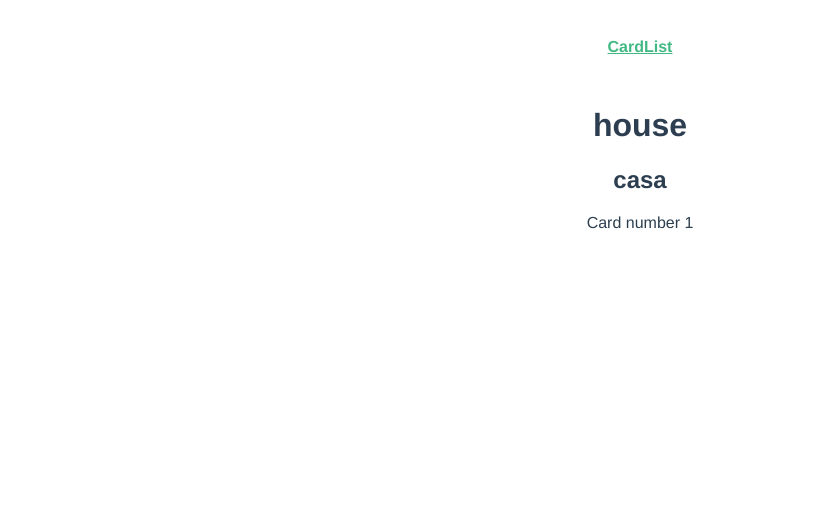
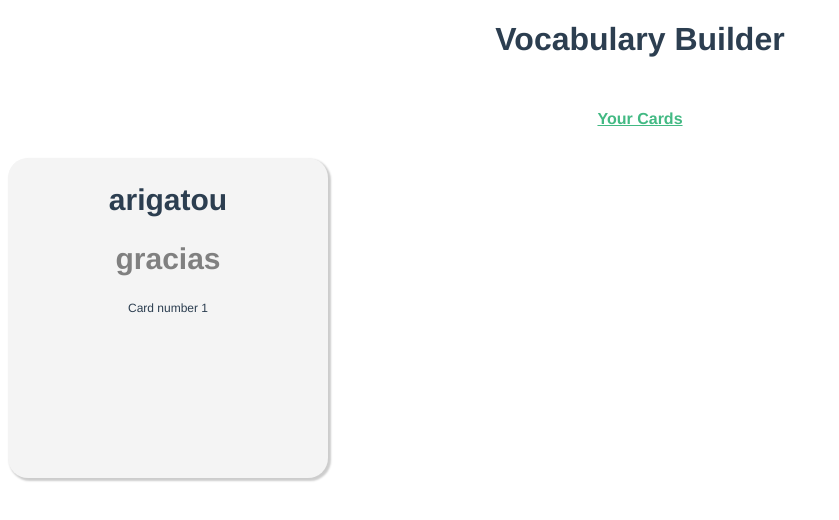
Before and after one commit to Carmenprz/Voc-builder, a Vue app: page / in a window 1280 px wide. Shown: the top 520 px of the page, without its empty margins (0-839 px from the left). Built offline with nearby package versions, Linux system fonts and the light colour scheme.

Commit message:
Card basic css style and titles

```diff
--- a/src/App.vue
+++ b/src/App.vue
@@ -1,7 +1,8 @@
 <template>
   <div id="app">
+    <h1>Vocabulary Builder</h1>
     <div id="nav">
-      <router-link to="/">CardList</router-link>
+      <router-link to="/">Your Cards</router-link>
     </div>
     <router-view />
   </div>
--- a/src/components/Card.vue
+++ b/src/components/Card.vue
@@ -1,9 +1,7 @@
 <template>
-  <div>
-    <header>
+  <div class="card">
+    <section>
         <h1>{{ card.word }}</h1>
-    </header>
-    <section>
         <h2>{{ card.meaning }}</h2>
     </section>
     <footer>
@@ -18,8 +16,8 @@ export default {
         return {
             card: {
                 id: 1,
-                word: 'house',
-                meaning: 'casa'
+                word: 'arigatou',
+                meaning: 'gracias'
             }
         }
     }
@@ -28,5 +26,24 @@ export default {
 </script>
 
 <style>
+.card{
+    width: 25vw;
+    height: 25vw;
+    background-color: rgb(244, 244, 244);
+    border-radius: 20px;
+    box-shadow: 2px 2px 2px 1px rgba(0, 0, 0, 0.2);
+    display: flex;
+    flex-direction: column;
+    font-size: 20px;
+}
+
+h2 {
+    color: grey;
+}
+
+footer {
+    font-size: 12px;
+    font-weight: 200;
+}
 
 </style>
```
